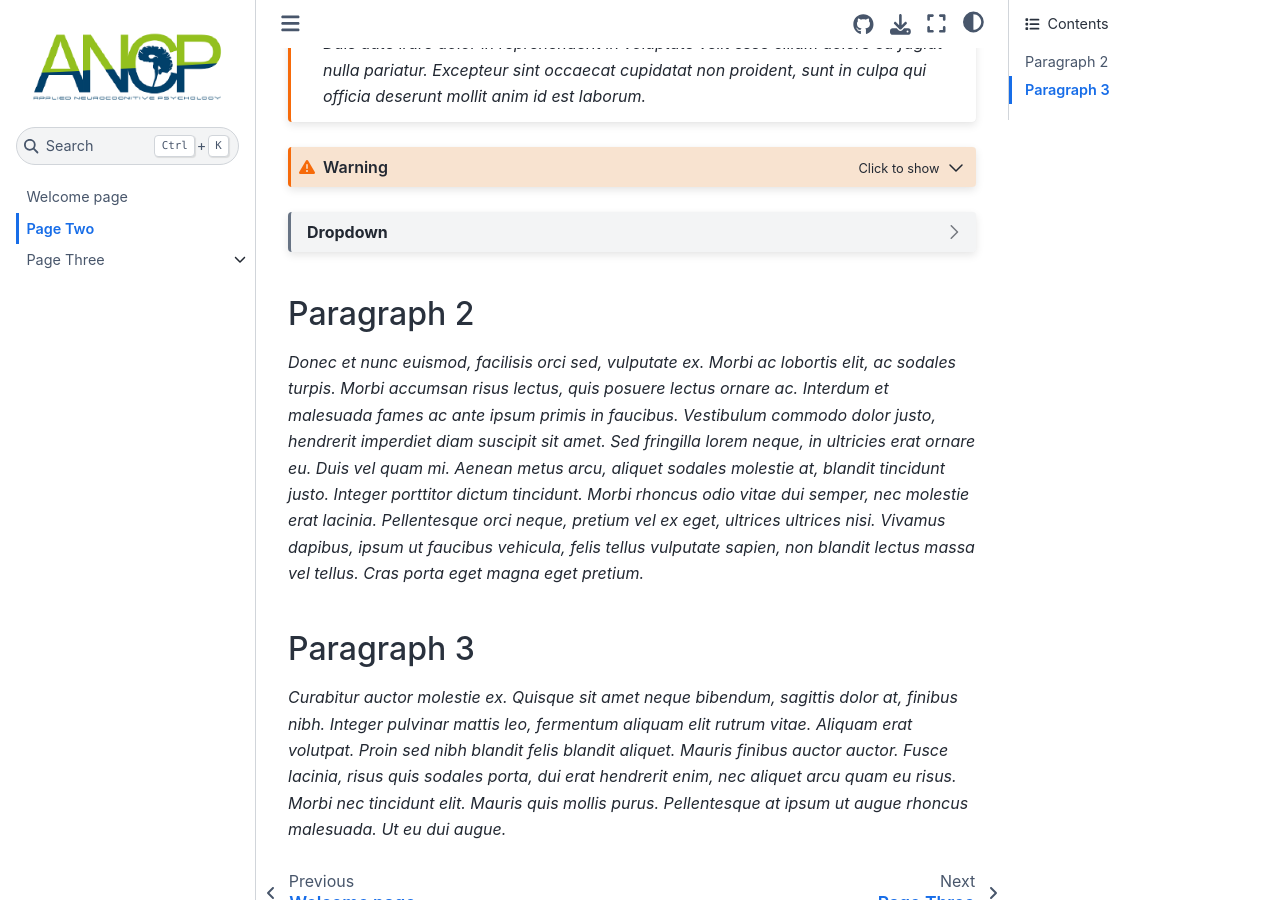
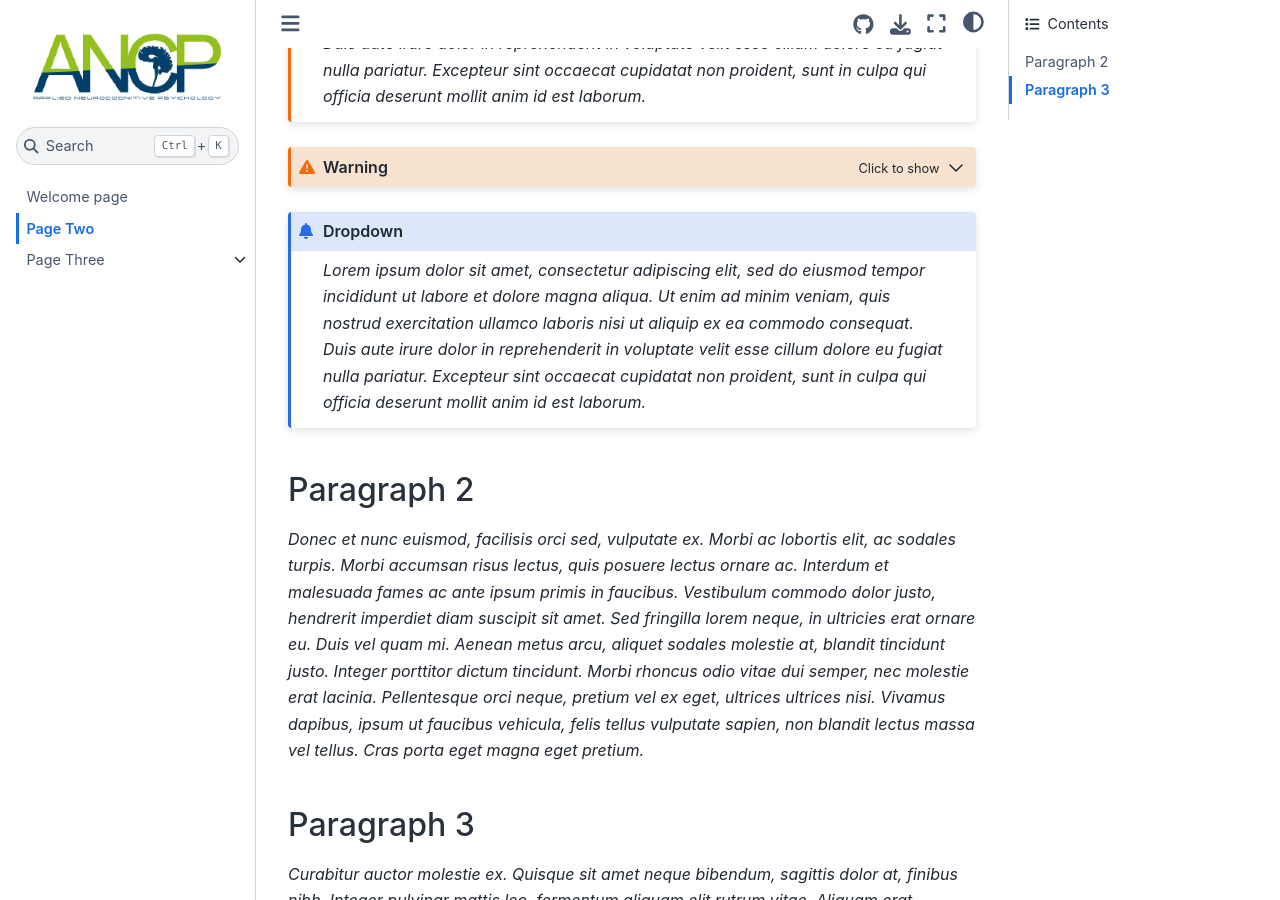
Before and after one commit to alexisbaxman/jupyter_template, a Jupyter Book: the page built from content/page_2.md, in a window 1280 px wide and 900 px high, scrolled down 699 px. Built offline with Jupyter Book 1.0.4 settings and Sphinx 7.4.7 and the Sphinx Book theme 1.1.4, drawn with Linux system fonts in a browser that asks for light colours.

Commit message:
Update page_2.md

````diff
--- a/content/page_2.md
+++ b/content/page_2.md
@@ -22,7 +22,7 @@ This is a template page 2. Edit `content/page_2.md` to match your project.
 *Lorem ipsum dolor sit amet, consectetur adipiscing elit, sed do eiusmod tempor incididunt ut labore et dolore magna aliqua. Ut enim ad minim veniam, quis nostrud exercitation ullamco laboris nisi ut aliquip ex ea commodo consequat. Duis aute irure dolor in reprehenderit in voluptate velit esse cillum dolore eu fugiat nulla pariatur. Excepteur sint occaecat cupidatat non proident, sunt in culpa qui officia deserunt mollit anim id est laborum.*
 ```
 
-```{dropdown} Dropdown
+```{admonition} Dropdown
 *Lorem ipsum dolor sit amet, consectetur adipiscing elit, sed do eiusmod tempor incididunt ut labore et dolore magna aliqua. Ut enim ad minim veniam, quis nostrud exercitation ullamco laboris nisi ut aliquip ex ea commodo consequat. Duis aute irure dolor in reprehenderit in voluptate velit esse cillum dolore eu fugiat nulla pariatur. Excepteur sint occaecat cupidatat non proident, sunt in culpa qui officia deserunt mollit anim id est laborum.*
 ```
 
````
